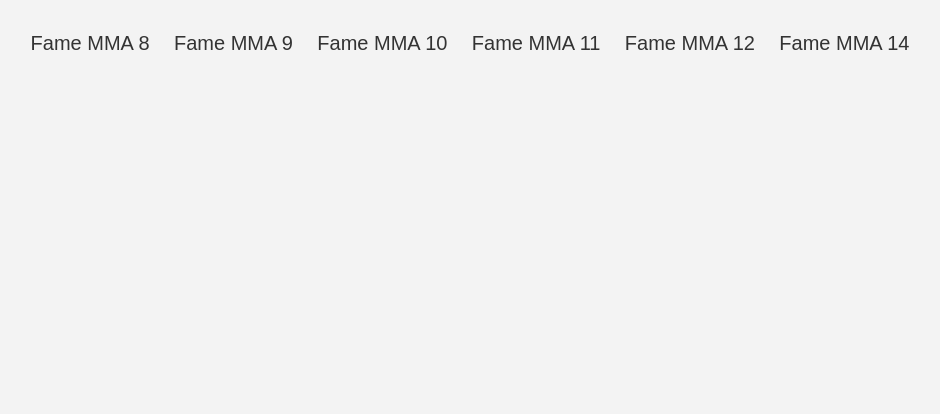
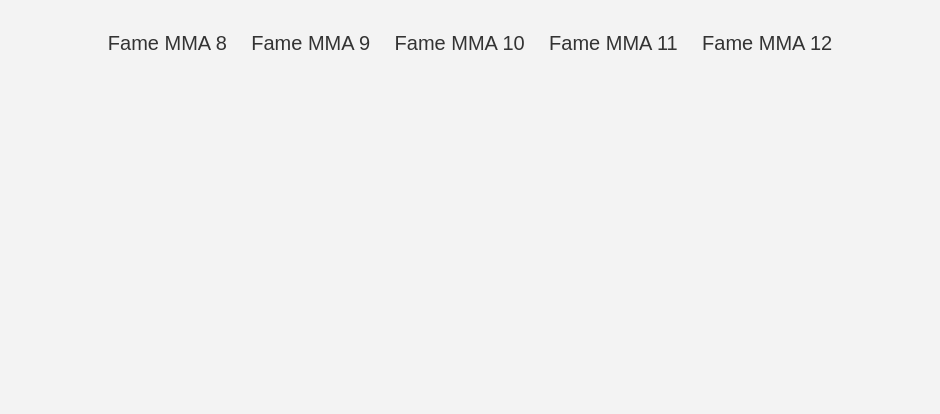
Before and after one commit to Nixoonn/mmakingdom, a plain HTML site: page famemma.html in a window 1280 px wide. Shown: the part 402-816 px from the top of the page, without its empty margins (170-1110 px from the left). Drawn offline with Linux system fonts and the light colour scheme.

Commit message:
Update famemma.html

```diff
--- a/famemma.html
+++ b/famemma.html
@@ -59,7 +59,6 @@
          <li class="movie-list-item"><a href="famemma10.html">Fame MMA 10</a></li>
          <li class="movie-list-item"><a href="famemma11.html">Fame MMA 11</a></li>
          <li class="movie-list-item"><a href="famemma12.html">Fame MMA 12</a></li>
-         <li class="movie-list-item"><a href="famemma14.html">Fame MMA 14</a></li>
     </ul>
 
 
```
